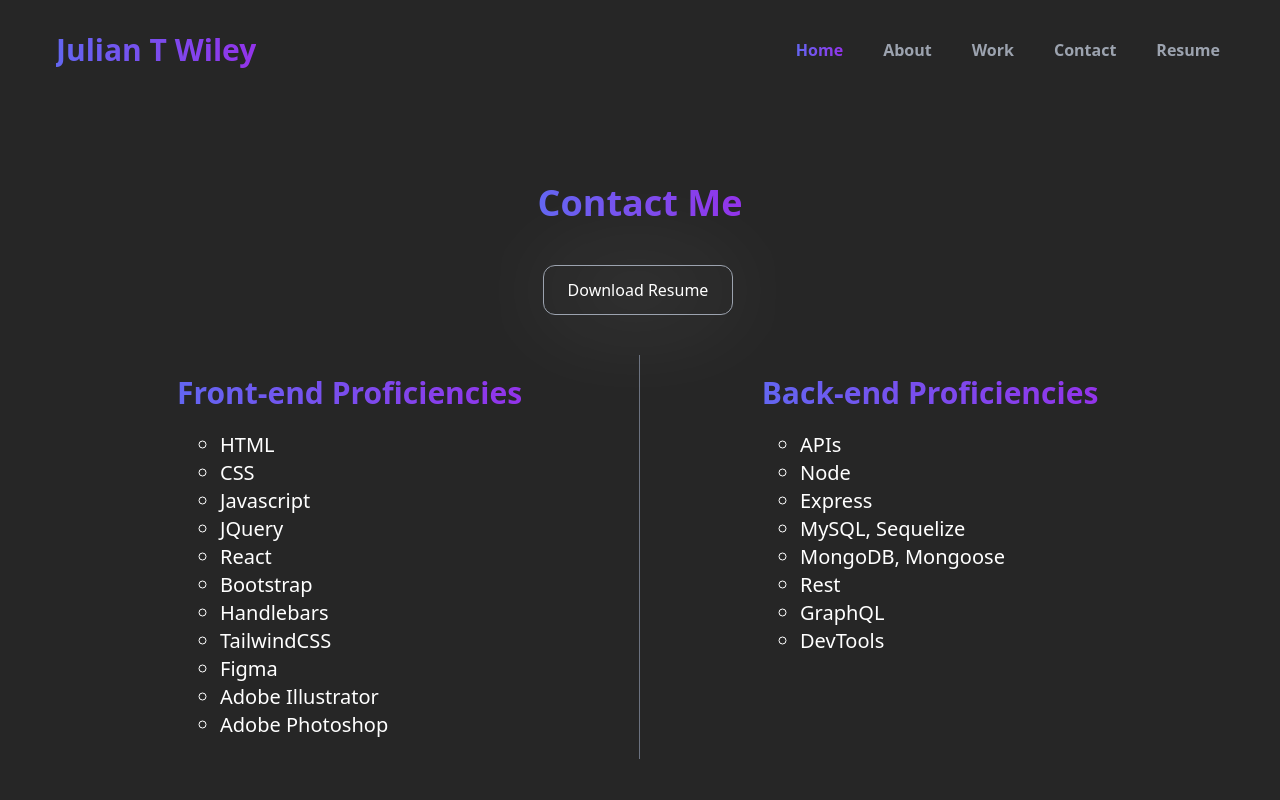
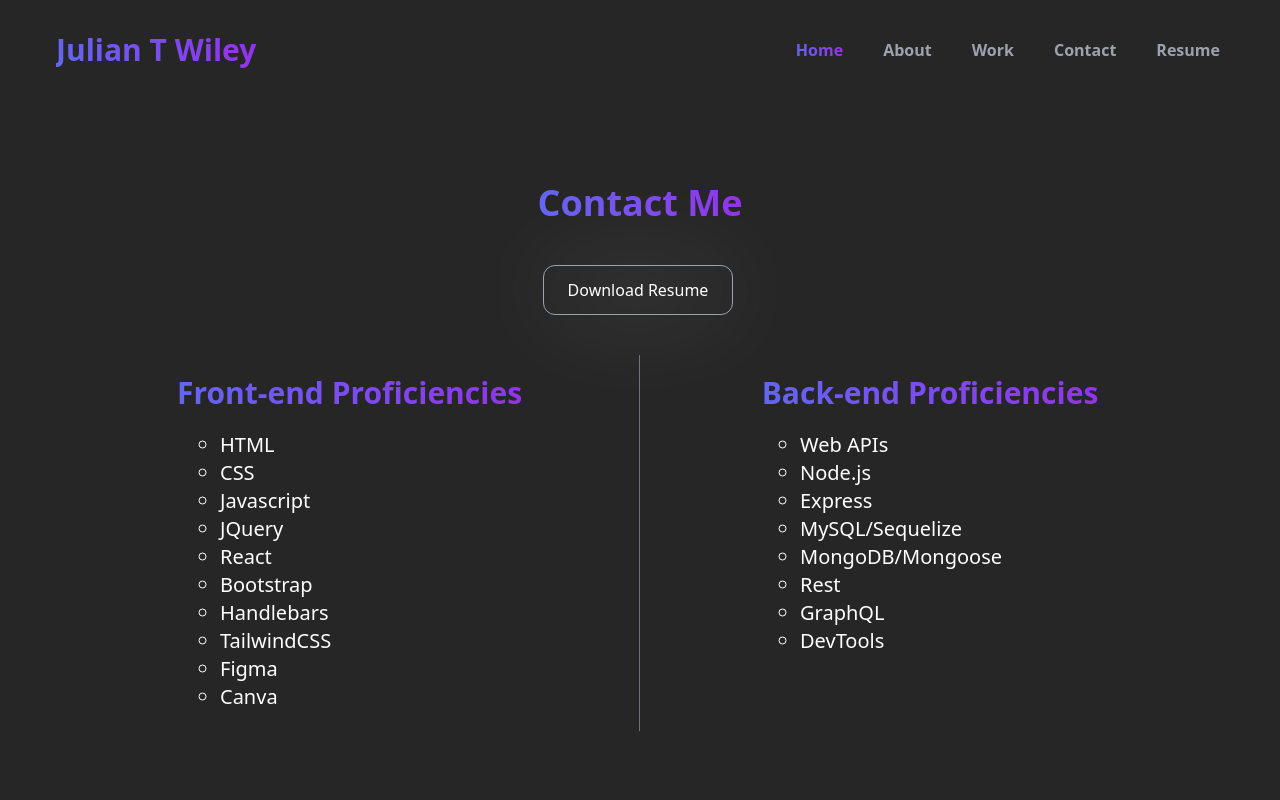
Before and after one commit to jtwiley1996/MyWorkPortfolio, a React (Create React App) app: page /Resume in a window 1280 px wide. Shown: the top 800 px of the page. Built offline with nearby package versions, Linux system fonts and the light colour scheme.

Commit message:
minor aesthetic changes

```diff
--- a/src/components/Resume.jsx
+++ b/src/components/Resume.jsx
@@ -31,19 +31,18 @@ const downloadFileAtURL = (url) => {
             <li>Handlebars</li>
             <li>TailwindCSS</li>
             <li>Figma</li>
-            <li>Adobe Illustrator</li>
-            <li>Adobe Photoshop</li>
+            <li>Canva</li>
           </ul>
         </div>
 
         <div className='text-white pt-5 text-center'>
           <h1 className='primary-color text-3xl font-bold mb-5'>Back-end Proficiencies</h1>
           <ul className='text-xl text-left ml-16 md:ml-40' style={{ listStyleType: 'circle' }}>
-            <li>APIs</li>
-            <li>Node</li>
+            <li>Web APIs</li>
+            <li>Node.js</li>
             <li>Express</li>
-            <li>MySQL, Sequelize</li>
-            <li>MongoDB, Mongoose</li>
+            <li>MySQL/Sequelize</li>
+            <li>MongoDB/Mongoose</li>
             <li>Rest</li>
             <li>GraphQL</li>
             <li>DevTools</li>
--- a/src/components/Skills.jsx
+++ b/src/components/Skills.jsx
@@ -12,9 +12,7 @@ const Skills = () => {
   return (
     <div className=' text-gray-400 md:h-[150px] max-w-[1200px] md:mx-auto grid grid-cols-5 place-items-center md:flex md:justify-between md:items-center mx-2'>
 
-        <h2 className='text-gray-700 text-2xl md:text-4xl font-bold m-4'>
-            My <br/> Tech <br/> Stack
-        </h2>
+
 
         <div className='flex flex-col items-center m-4 sm:my-0 w-[40px] md:w-[100px]'>
             <img className="skill-shadow" src={html} alt="html" width={100} height={100}/>
@@ -31,14 +29,16 @@ const Skills = () => {
             <p className='mt-2'>Javascript</p>
         </div>
 
-        <div className='flex flex-col items-center m-4 sm:my-0 w-[40px] md:w-[100px]'>
-            <img className="skill-shadow" src={tailwind} alt="tailwind" width={100} height={100}/>
-            <p className='mt-2'>Tailwind</p>
-        </div>
+
 
         <div className='flex flex-col items-center m-4 sm:my-0 w-[40px] md:w-[100px]'>
             <img className="skill-shadow" src={react} alt="react" width={100} height={100}/>
             <p className='mt-2'>React</p>
+        </div>
+
+        <div className='flex flex-col items-center m-4 sm:my-0 w-[40px] md:w-[100px]'>
+            <img className="skill-shadow" src={vite} alt="Vite" width={100} height={100}/>
+            <p className='mt-2'>Vite</p>
         </div>
 
         <div className='flex flex-col items-center m-4 sm:my-0 w-[40px] md:w-[100px]'>
@@ -52,9 +52,10 @@ const Skills = () => {
         </div>
 
         <div className='flex flex-col items-center m-4 sm:my-0 w-[40px] md:w-[100px]'>
-            <img className="skill-shadow" src={vite} alt="Vite" width={100} height={100}/>
-            <p className='mt-2'>Vite</p>
+            <img className="skill-shadow" src={tailwind} alt="tailwind" width={100} height={100}/>
+            <p className='mt-2'>Tailwind</p>
         </div>
+
 
     </div>
   )
```
